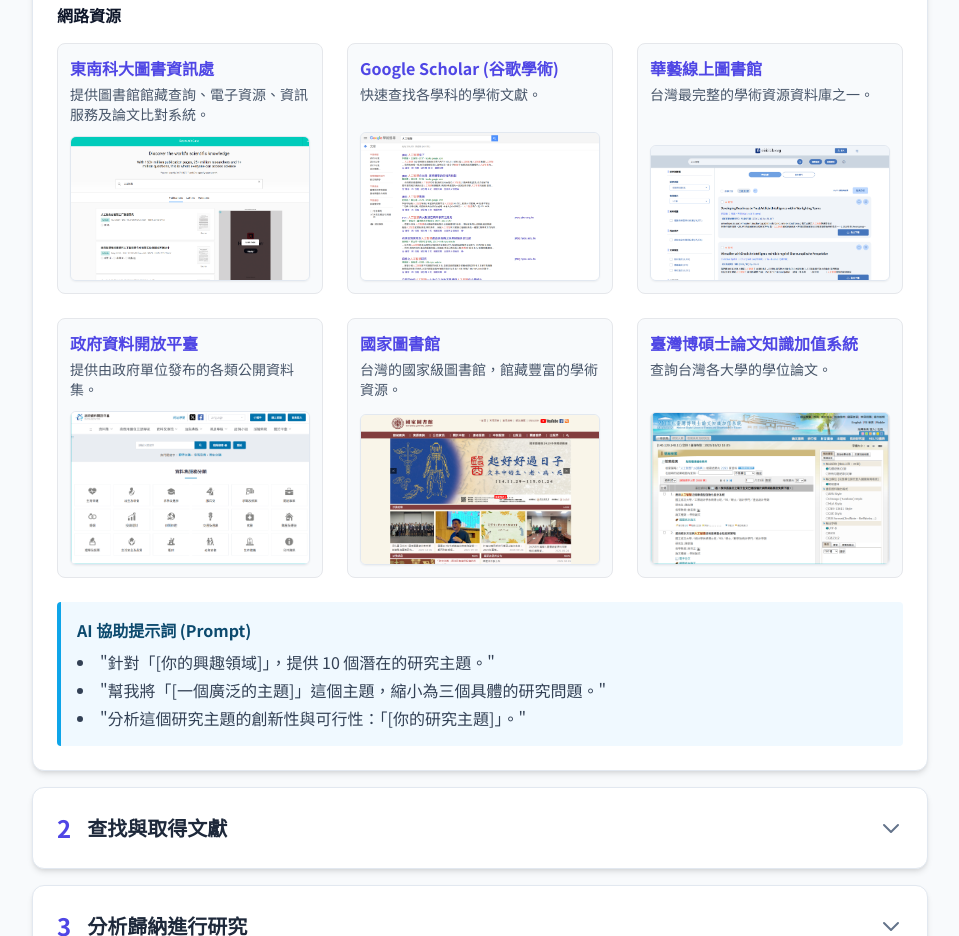
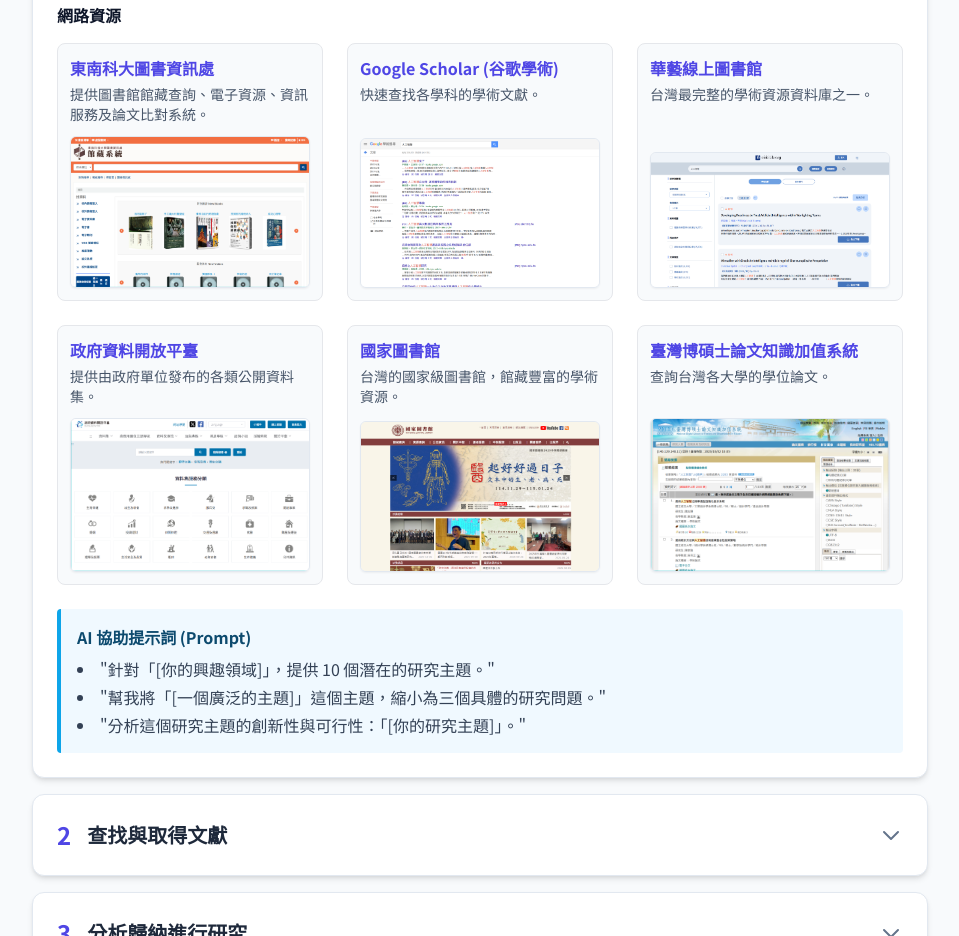
Before and after one commit to xiaomayi3245/courses-seminar_I, a plain HTML site: page 研究步驟/index.html in a window 1280 px wide. Shown: the part 930-1866 px from the top of the page, without its empty margins (160-1119 px from the left). Drawn offline with nearby package versions, Linux system fonts and the light colour scheme.

Commit message:
Update index.html

```diff
--- a/研究步驟/index.html
+++ b/研究步驟/index.html
@@ -239,7 +239,7 @@
                       提供圖書館館藏查詢、電子資源、資訊服務及論文比對系統。
                     </p>
                     <img
-                      src="researchgate.png"
+                      src="oli.png"
                       alt="東南科大圖書資訊處網站截圖"
                       class="mt-3 rounded-md shadow-sm border border-slate-200 w-full object-cover"
                     />
```
